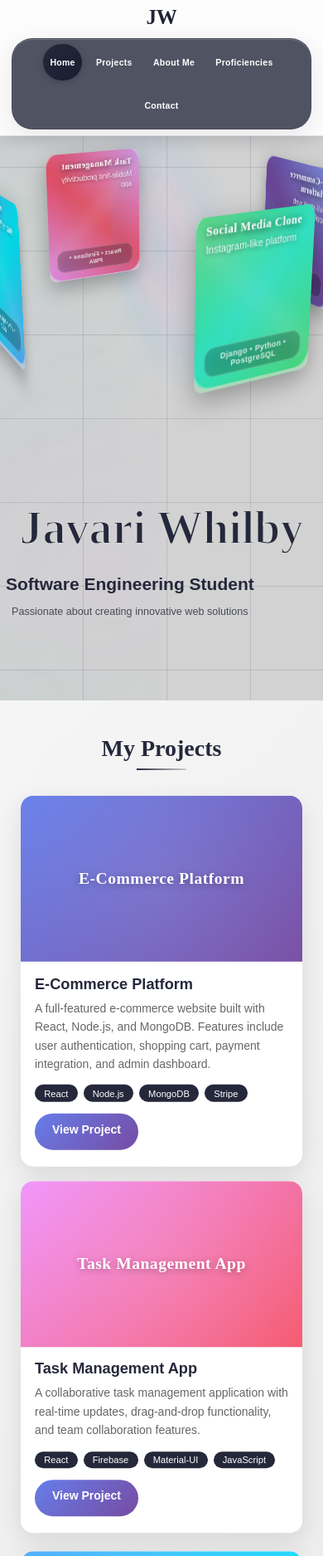
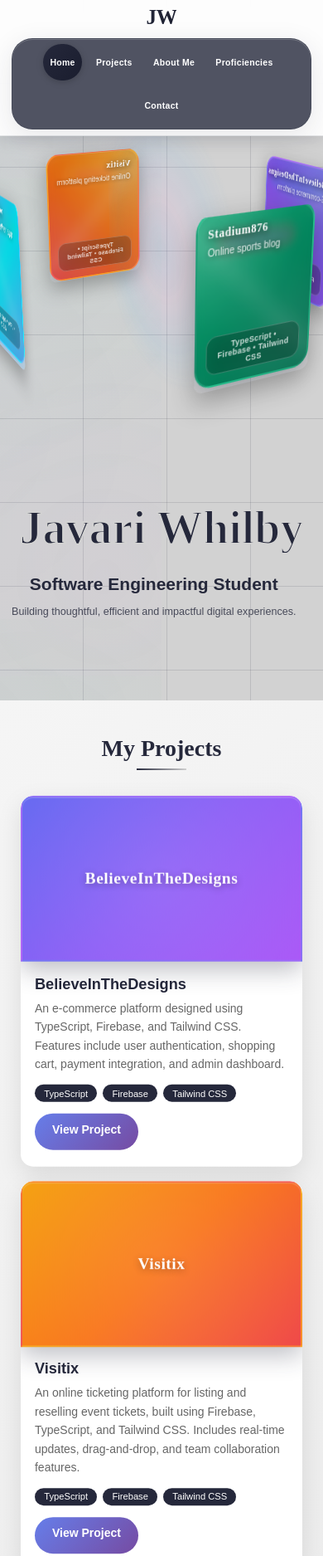
Before and after one commit to gitcyrnlog/JavariWhilbyPortfolio, a plain HTML site: page index.html in a window 390 px wide. Shown: the top 1875 px of the page at 83% size. Drawn offline with Linux system fonts and the light colour scheme; a web font is replaced by a local one.

```diff
--- a/index.html
+++ b/index.html
@@ -25,7 +25,7 @@
             ),
             repeating-linear-gradient(
                 to bottom, transparent 0 100px,
-                #25283b22 100px 101px /* Horizontal grid lines */
+                #25283b22 100px   101px /* Horizontal grid lines */
             );
         }
 
@@ -56,6 +56,113 @@
             z-index: 1000;
             pointer-events: none;
         }
+
+        /* Enhanced 3D carousel card styling */
+        .project-placeholder {
+            position: relative;
+            width: 100%;
+            height: 100%;
+            border-radius: 12px;
+            overflow: hidden;
+            background: linear-gradient(135deg, #25283B 0%, #2d3142 50%, #3a3d56 100%);
+            border: 2px solid rgba(255, 255, 255, 0.1);
+            box-shadow:
+                0 10px 30px rgba(37, 40, 59, 0.3),
+                inset 0 1px 0 rgba(255, 255, 255, 0.2);
+            backdrop-filter: blur(10px);
+        }
+
+        .project-info-card {
+            position: absolute;
+            bottom: 0;
+            left: 0;
+            right: 0;
+            padding: 16px;
+            background: linear-gradient(to top, rgba(37, 40, 59, 0.95), rgba(37, 40, 59, 0.7));
+            backdrop-filter: blur(10px);
+            border-top: 1px solid rgba(255, 255, 255, 0.1);
+        }
+
+        .project-title {
+            color: #ffffff;
+            font-size: 14px;
+            font-weight: 700;
+            margin-bottom: 4px;
+            text-shadow: 0 1px 2px rgba(0, 0, 0, 0.3);
+        }
+
+        .project-description {
+            color: rgba(255, 255, 255, 0.8);
+            font-size: 11px;
+            margin-bottom: 8px;
+            line-height: 1.3;
+        }
+
+        .project-tech {
+            color: rgba(255, 255, 255, 0.7);
+            font-size: 9px;
+            font-weight: 500;
+            letter-spacing: 0.3px;
+        }
+
+        /* Project-specific color themes */
+        .project-placeholder[data-project="BelieveInTheDesigns"] {
+            background: linear-gradient(135deg, #6366f1 0%, #8b5cf6 50%, #a855f7 100%);
+        }
+
+        .project-placeholder[data-project="Visitix"] {
+            background: linear-gradient(135deg, #f59e0b 0%, #f97316 50%, #ef4444 100%);
+        }
+
+        .project-placeholder[data-project="WeatherNow"] {
+            background: linear-gradient(135deg, #06b6d4 0%, #0ea5e9 50%, #3b82f6 100%);
+        }
+
+        .project-placeholder[data-project="Stadium876"] {
+            background: linear-gradient(135deg, #10b981 0%, #059669 50%, #047857 100%);
+        }
+
+        /* Enhanced My Projects section card styling */
+        .project-card-placeholder {
+            position: relative;
+            width: 100%;
+            height: 200px;
+            border-radius: 12px;
+            overflow: hidden;
+            background: linear-gradient(135deg, #25283B 0%, #2d3142 50%, #3a3d56 100%);
+            border: 2px solid rgba(255, 255, 255, 0.1);
+            box-shadow:
+                0 10px 30px rgba(37, 40, 59, 0.3),
+                inset 0 1px 0 rgba(255, 255, 255, 0.2);
+            backdrop-filter: blur(10px);
+            display: flex;
+            align-items: center;
+            justify-content: center;
+        }
+
+        .card-placeholder-text {
+            color: rgba(255, 255, 255, 0.8);
+            font-size: 14px;
+            font-weight: 600;
+            text-shadow: 0 1px 2px rgba(0, 0, 0, 0.3);
+        }
+
+        /* Project-specific color themes for My Projects section */
+        .project-card-placeholder[data-project="BelieveInTheDesigns"] {
+            background: linear-gradient(135deg, #6366f1 0%, #8b5cf6 50%, #a855f7 100%);
+        }
+
+        .project-card-placeholder[data-project="Visitix"] {
+            background: linear-gradient(135deg, #f59e0b 0%, #f97316 50%, #ef4444 100%);
+        }
+
+        .project-card-placeholder[data-project="WeatherNow"] {
+            background: linear-gradient(135deg, #06b6d4 0%, #0ea5e9 50%, #3b82f6 100%);
+        }
+
+        .project-card-placeholder[data-project="Stadium876"] {
+            background: linear-gradient(135deg, #10b981 0%, #059669 50%, #047857 100%);
+        }
     </style>
 
     <!-- External stylesheet for component styling -->
@@ -82,26 +189,30 @@
     <section id="home" class="banner">
         <!-- 3D Rotating Project Carousel - displays 4 featured projects in a cylinder formation -->
         <div class="slider" style="--quantity: 4" id="projectSlider">
-            <!-- Project 1: E-Commerce Platform -->
+            <!-- Project 1: BelieveInTheDesigns -->
             <div class="item project-item" style="--position: 1" data-link="https://example.com/project1">
                 <div class="project-content">
-                    <div class="project-placeholder" data-project="E-Commerce Platform">
+                    <div class="project-placeholder" data-project="BelieveInTheDesigns">
+                        <!-- Decorative SVG graphic -->
+                        <svg width="100%" height="60" viewBox="0 0 200 60" fill="none" xmlns="http://www.w3.org/2000/svg" style="position:absolute;top:0;left:0;"><ellipse cx="100" cy="30" rx="90" ry="20" fill="#38bdf8" fill-opacity="0.18"/><ellipse cx="100" cy="30" rx="60" ry="12" fill="#6366f1" fill-opacity="0.12"/></svg>
                         <div class="project-info-card">
-                            <h3 class="project-title">E-Commerce Platform</h3>
-                            <p class="project-description">Full-stack web application</p>
-                            <div class="project-tech">React • Node.js • MongoDB</div>
+                            <h3 class="project-title">BelieveInTheDesigns</h3>
+                            <p class="project-description">E-commerce platform</p>
+                            <div class="project-tech">TypeScript • Firebase • Tailwind CSS</div>
                         </div>
                     </div>
                 </div>
             </div>
-            <!-- Project 2: Task Management App -->
+            <!-- Project 2: Visitix -->
             <div class="item project-item" style="--position: 2" data-link="https://example.com/project2">
                 <div class="project-content">
-                    <div class="project-placeholder" data-project="Task Management App">
+                    <div class="project-placeholder" data-project="Visitix">
+                        <!-- Decorative SVG graphic -->
+                        <svg width="100%" height="60" viewBox="0 0 200 60" fill="none" xmlns="http://www.w3.org/2000/svg" style="position:absolute;top:0;left:0;"><rect x="30" y="10" width="140" height="40" rx="20" fill="#f59e42" fill-opacity="0.18"/><rect x="60" y="20" width="80" height="20" rx="10" fill="#f43f5e" fill-opacity="0.12"/></svg>
                         <div class="project-info-card">
-                            <h3 class="project-title">Task Management</h3>
-                            <p class="project-description">Mobile-first productivity app</p>
-                            <div class="project-tech">React • Firebase • PWA</div>
+                            <h3 class="project-title">Visitix</h3>
+                            <p class="project-description">Online ticketing platform</p>
+                            <div class="project-tech">TypeScript • Firebase • Tailwind CSS</div>
                         </div>
                     </div>
                 </div>
@@ -110,22 +221,26 @@
             <div class="item project-item" style="--position: 3" data-link="https://weathernow.info">
                 <div class="project-content">
                     <div class="project-placeholder" data-project="WeatherNow">
+                        <!-- Decorative SVG graphic -->
+                        <svg width="100%" height="60" viewBox="0 0 200 60" fill="none" xmlns="http://www.w3.org/2000/svg" style="position:absolute;top:0;left:0;"><ellipse cx="100" cy="30" rx="90" ry="20" fill="#38d9a9" fill-opacity="0.18"/><ellipse cx="100" cy="30" rx="60" ry="12" fill="#0ea5e9" fill-opacity="0.12"/></svg>
                         <div class="project-info-card">
                             <h3 class="project-title">WeatherNow</h3>
-                            <p class="project-description">Real-time weather data</p>
+                            <p class="project-description">Real-time weather app</p>
                             <div class="project-tech">JavaScript • API • CSS</div>
                         </div>
                     </div>
                 </div>
             </div>
-            <!-- Project 4: Social Media Clone -->
+            <!-- Project 4: Stadium876 -->
             <div class="item project-item" style="--position: 4" data-link="https://example.com/project4">
                 <div class="project-content">
-                    <div class="project-placeholder" data-project="Social Media Clone">
+                    <div class="project-placeholder" data-project="Stadium876">
+                        <!-- Decorative SVG graphic -->
+                        <svg width="100%" height="60" viewBox="0 0 200 60" fill="none" xmlns="http://www.w3.org/2000/svg" style="position:absolute;top:0;left:0;"><rect x="30" y="10" width="140" height="40" rx="20" fill="#f43f5e" fill-opacity="0.18"/><ellipse cx="100" cy="30" rx="60" ry="12" fill="#6366f1" fill-opacity="0.12"/></svg>
                         <div class="project-info-card">
-                            <h3 class="project-title">Social Media Clone</h3>
-                            <p class="project-description">Instagram-like platform</p>
-                            <div class="project-tech">Django • Python • PostgreSQL</div>
+                            <h3 class="project-title">Stadium876</h3>
+                            <p class="project-description">Online sports blog</p>
+                            <div class="project-tech">TypeScript • Firebase • Tailwind CSS</div>
                         </div>
                     </div>
                 </div>
@@ -139,9 +254,9 @@
                 Javari Whilby
             </h1>
             <!-- Professional title and description -->
-            <div class="subtitle">
+            <div class="subtitle" style="text-align:center;">
                 <h2>Software Engineering Student</h2>
-                <p>Passionate about creating innovative web solutions</p>
+                <p>Building thoughtful, efficient and impactful digital experiences.</p>
             </div>
             <!-- Placeholder for character model/avatar -->
             <div class="model"></div>
@@ -154,37 +269,34 @@
             <h2 class="section-title">My Projects</h2>
             <!-- Grid layout for detailed project cards -->
             <div class="projects-grid">
-                <!-- Project Card 1: E-Commerce Platform -->
+                <!-- Project Card 1: BelieveInTheDesigns -->
                 <div class="project-card">
-                    <div class="project-card-placeholder" data-project="E-Commerce Platform">
+                    <div class="project-card-placeholder" data-project="BelieveInTheDesigns">
                         <span class="card-placeholder-text">Project Image 1</span>
                     </div>
                     <div class="project-info">
-                        <h3>E-Commerce Platform</h3>
-                        <p>A full-featured e-commerce website built with React, Node.js, and MongoDB. Features include user authentication, shopping cart, payment integration, and admin dashboard.</p>
-                        <!-- Technology stack badges -->
+                        <h3>BelieveInTheDesigns</h3>
+                        <p>An e-commerce platform designed using TypeScript, Firebase, and Tailwind CSS. Features include user authentication, shopping cart, payment integration, and admin dashboard.</p>
                         <div class="tech-stack">
-                            <span class="tech">React</span>
-                            <span class="tech">Node.js</span>
-                            <span class="tech">MongoDB</span>
-                            <span class="tech">Stripe</span>
+                            <span class="tech">TypeScript</span>
+                            <span class="tech">Firebase</span>
+                            <span class="tech">Tailwind CSS</span>
                         </div>
                         <a href="https://example.com/project1" target="_blank" class="project-link">View Project</a>
                     </div>
                 </div>
-                <!-- Project Card 2: Task Management App -->
+                <!-- Project Card 2: Visitix -->
                 <div class="project-card">
-                    <div class="project-card-placeholder" data-project="Task Management App">
+                    <div class="project-card-placeholder" data-project="Visitix">
                         <span class="card-placeholder-text">Project Image 2</span>
                     </div>
                     <div class="project-info">
-                        <h3>Task Management App</h3>
-                        <p>A collaborative task management application with real-time updates, drag-and-drop functionality, and team collaboration features.</p>
+                        <h3>Visitix</h3>
+                        <p>An online ticketing platform for listing and reselling event tickets, built using Firebase, TypeScript, and Tailwind CSS. Includes real-time updates, drag-and-drop, and team collaboration features.</p>
                         <div class="tech-stack">
-                            <span class="tech">React</span>
+                            <span class="tech">TypeScript</span>
                             <span class="tech">Firebase</span>
-                            <span class="tech">Material-UI</span>
-                            <span class="tech">JavaScript</span>
+                            <span class="tech">Tailwind CSS</span>
                         </div>
                         <a href="https://example.com/project2" target="_blank" class="project-link">View Project</a>
                     </div>
@@ -206,19 +318,18 @@
                         <a href="https://weathernow.info" target="_blank" class="project-link">View Project</a>
                     </div>
                 </div>
-                <!-- Project Card 4: Social Media Clone -->
+                <!-- Project Card 4: Stadium876 -->
                 <div class="project-card">
-                    <div class="project-card-placeholder" data-project="Social Media Clone">
+                    <div class="project-card-placeholder" data-project="Stadium876">
                         <span class="card-placeholder-text">Project Image 4</span>
                     </div>
                     <div class="project-info">
-                        <h3>Social Media Clone</h3>
-                        <p>A social media platform clone with image sharing, real-time messaging, user profiles, and social interaction features.</p>
+                        <h3>Stadium876</h3>
+                        <p>An online sports blog made with TypeScript, Firebase, and Tailwind CSS. Features image sharing, real-time messaging, user profiles, and social interaction features.</p>
                         <div class="tech-stack">
-                            <span class="tech">Django</span>
-                            <span class="tech">Python</span>
-                            <span class="tech">PostgreSQL</span>
-                            <span class="tech">WebSocket</span>
+                            <span class="tech">TypeScript</span>
+                            <span class="tech">Firebase</span>
+                            <span class="tech">Tailwind CSS</span>
                         </div>
                         <a href="https://example.com/project4" target="_blank" class="project-link">View Project</a>
                     </div>
@@ -241,11 +352,11 @@
                 <!-- Achievement statistics display -->
                 <div class="about-stats">
                     <div class="stat">
-                        <h3>15+</h3>
+                        <h3>5+</h3>
                         <p>Projects Completed</p>
                     </div>
                     <div class="stat">
-                        <h3>3+</h3>
+                        <h3>1+</h3>
                         <p>Years Experience</p>
                     </div>
                     <div class="stat">
@@ -270,30 +381,30 @@
                     <div class="skill-item">
                         <span class="skill-name">JavaScript</span>
                         <div class="skill-bar">
-                            <div class="skill-progress" data-width="90%"></div>
+                            <div class="skill-progress" data-width="80%"></div>
                         </div>
-                        <span class="skill-percentage">90%</span>
+                        <span class="skill-percentage">80%</span>
                     </div>
                     <div class="skill-item">
-                        <span class="skill-name">React</span>
+                        <span class="skill-name">TypeScript</span>
+                        <div class="skill-bar">
+                            <div class="skill-progress" data-width="70%"></div>
+                        </div>
+                        <span class="skill-percentage">70%</span>
+                    </div>
+                    <div class="skill-item">
+                        <span class="skill-name">HTML5</span>
                         <div class="skill-bar">
                             <div class="skill-progress" data-width="85%"></div>
                         </div>
                         <span class="skill-percentage">85%</span>
                     </div>
                     <div class="skill-item">
-                        <span class="skill-name">Vue.js</span>
+                        <span class="skill-name">CSS3</span>
                         <div class="skill-bar">
-                            <div class="skill-progress" data-width="75%"></div>
+                            <div class="skill-progress" data-width="80%"></div>
                         </div>
-                        <span class="skill-percentage">75%</span>
-                    </div>
-                    <div class="skill-item">
-                        <span class="skill-name">HTML/CSS</span>
-                        <div class="skill-bar">
-                            <div class="skill-progress" data-width="95%"></div>
-                        </div>
-                        <span class="skill-percentage">95%</span>
+                        <span class="skill-percentage">80%</span>
                     </div>
                 </div>
 
@@ -303,30 +414,30 @@
                     <div class="skill-item">
                         <span class="skill-name">Node.js</span>
                         <div class="skill-bar">
-                            <div class="skill-progress" data-width="80%"></div>
+                            <div class="skill-progress" data-width="65%"></div>
                         </div>
-                        <span class="skill-percentage">80%</span>
+                        <span class="skill-percentage">65%</span>
                     </div>
                     <div class="skill-item">
                         <span class="skill-name">Python</span>
-                        <div class="skill-bar">
-                            <div class="skill-progress" data-width="85%"></div>
-                        </div>
-                        <span class="skill-percentage">85%</span>
-                    </div>
-                    <div class="skill-item">
-                        <span class="skill-name">Django</span>
                         <div class="skill-bar">
                             <div class="skill-progress" data-width="75%"></div>
                         </div>
                         <span class="skill-percentage">75%</span>
                     </div>
                     <div class="skill-item">
-                        <span class="skill-name">Express.js</span>
+                        <span class="skill-name">Java</span>
                         <div class="skill-bar">
-                            <div class="skill-progress" data-width="78%"></div>
+                            <div class="skill-progress" data-width="60%"></div>
                         </div>
-                        <span class="skill-percentage">78%</span>
+                        <span class="skill-percentage">60%</span>
+                    </div>
+                    <div class="skill-item">
+                        <span class="skill-name">Django</span>
+                        <div class="skill-bar">
+                            <div class="skill-progress" data-width="60%"></div>
+                        </div>
+                        <span class="skill-percentage">60%</span>
                     </div>
                 </div>
 
@@ -334,32 +445,32 @@
                 <div class="skill-category">
                     <h3>Databases & Tools</h3>
                     <div class="skill-item">
+                        <span class="skill-name">PostgreSQL</span>
+                        <div class="skill-bar">
+                            <div class="skill-progress" data-width="60%"></div>
+                        </div>
+                        <span class="skill-percentage">60%</span>
+                    </div>
+                    <div class="skill-item">
                         <span class="skill-name">MongoDB</span>
+                        <div class="skill-bar">
+                            <div class="skill-progress" data-width="65%"></div>
+                        </div>
+                        <span class="skill-percentage">65%</span>
+                    </div>
+                    <div class="skill-item">
+                        <span class="skill-name">GitHub</span>
                         <div class="skill-bar">
                             <div class="skill-progress" data-width="80%"></div>
                         </div>
                         <span class="skill-percentage">80%</span>
                     </div>
                     <div class="skill-item">
-                        <span class="skill-name">PostgreSQL</span>
+                        <span class="skill-name">Firebase</span>
                         <div class="skill-bar">
                             <div class="skill-progress" data-width="70%"></div>
                         </div>
                         <span class="skill-percentage">70%</span>
-                    </div>
-                    <div class="skill-item">
-                        <span class="skill-name">Git/GitHub</span>
-                        <div class="skill-bar">
-                            <div class="skill-progress" data-width="90%"></div>
-                        </div>
-                        <span class="skill-percentage">90%</span>
-                    </div>
-                    <div class="skill-item">
-                        <span class="skill-name">Docker</span>
-                        <div class="skill-bar">
-                            <div class="skill-progress" data-width="65%"></div>
-                        </div>
-                        <span class="skill-percentage">65%</span>
                     </div>
                 </div>
             </div>
@@ -379,19 +490,15 @@
                     <div class="contact-details">
                         <div class="contact-item">
                             <span class="contact-icon">📧</span>
-                            <span>javari.whilby@email.com</span>
+                            <span>khalilwhilby@gmail.com</span>
                         </div>
                         <div class="contact-item">
                             <span class="contact-icon">📱</span>
-                            <span>+1 (555) 123-4567</span>
+                            <span>1 (876) 275 4916</span>
                         </div>
                         <div class="contact-item">
                             <span class="contact-icon">📍</span>
-                            <span>Your City, Country</span>
-                        </div>
-                        <div class="contact-item">
-                            <span class="contact-icon">💼</span>
-                            <span>linkedin.com/in/javari-whilby</span>
+                            <span>Kingston, Jamaica</span>
                         </div>
                     </div>
                 </div>
--- a/style.css
+++ b/style.css
@@ -71,7 +71,7 @@
     padding: 0 3rem; /* More padding for better spacing */
 }
 
-/* Logo styling with custom font - moved more to the left */
+/* Logo styling with custom font */
 .nav-logo {
     font-family: 'ICA Rubrik';
     font-size: 2.5rem; /* Slightly larger */
@@ -790,27 +790,27 @@
     transition: all 0.3s ease;
 }
 
-/* E-Commerce Platform theme */
-.project-card-placeholder[data-project="E-Commerce Platform"] {
-    background: linear-gradient(135deg, #667eea 0%, #764ba2 100%);
+/* BelieveInTheDesigns theme */
+.project-card-placeholder[data-project="BelieveInTheDesigns"] {
+    background: linear-gradient(135deg, #6366f1 0%, #8b5cf6 50%, #a855f7 100%);
     color: white;
 }
 
-/* Task Management App theme */
-.project-card-placeholder[data-project="Task Management App"] {
-    background: linear-gradient(135deg, #f093fb 0%, #f5576c 100%);
+/* Visitix theme */
+.project-card-placeholder[data-project="Visitix"] {
+    background: linear-gradient(135deg, #f59e0b 0%, #f97316 50%, #ef4444 100%);
     color: white;
 }
 
 /* WeatherNow theme */
 .project-card-placeholder[data-project="WeatherNow"] {
-    background: linear-gradient(135deg, #4facfe 0%, #00f2fe 100%);
+    background: linear-gradient(135deg, #06b6d4 0%, #0ea5e9 50%, #3b82f6 100%);
     color: white;
 }
 
-/* Social Media Clone theme */
-.project-card-placeholder[data-project="Social Media Clone"] {
-    background: linear-gradient(135deg, #43e97b 0%, #38f9d7 100%);
+/* Stadium876 theme */
+.project-card-placeholder[data-project="Stadium876"] {
+    background: linear-gradient(135deg, #10b981 0%, #059669 50%, #047857 100%);
     color: white;
 }
 
```
